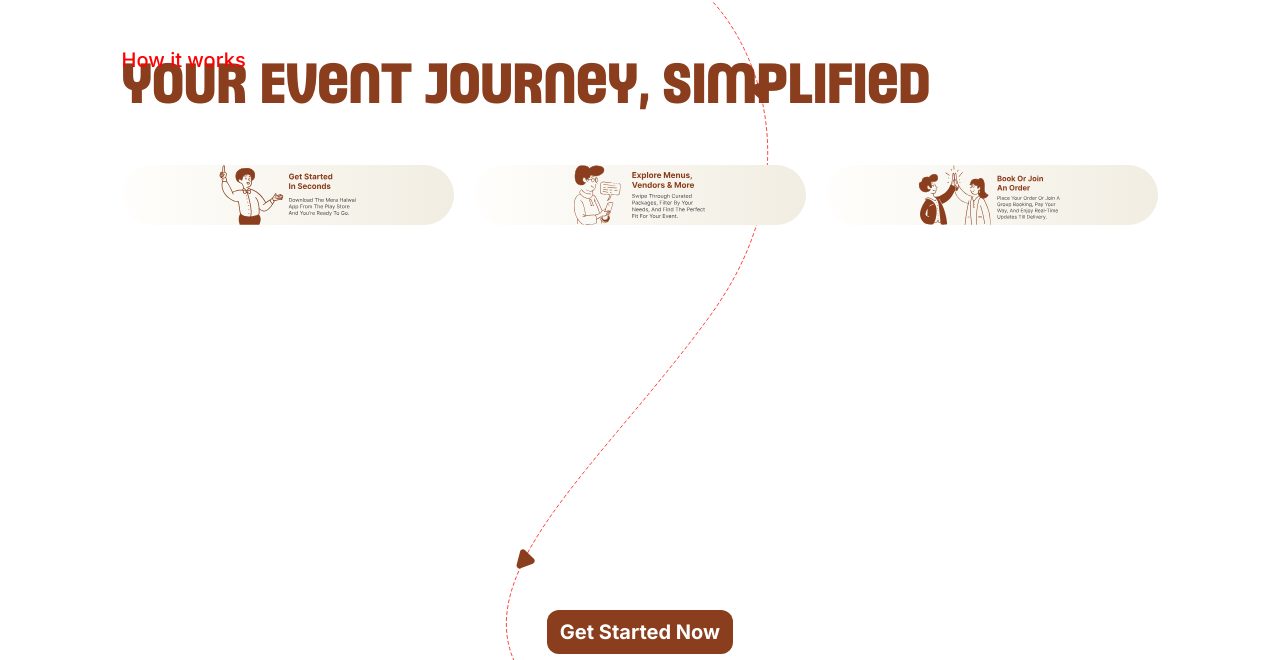
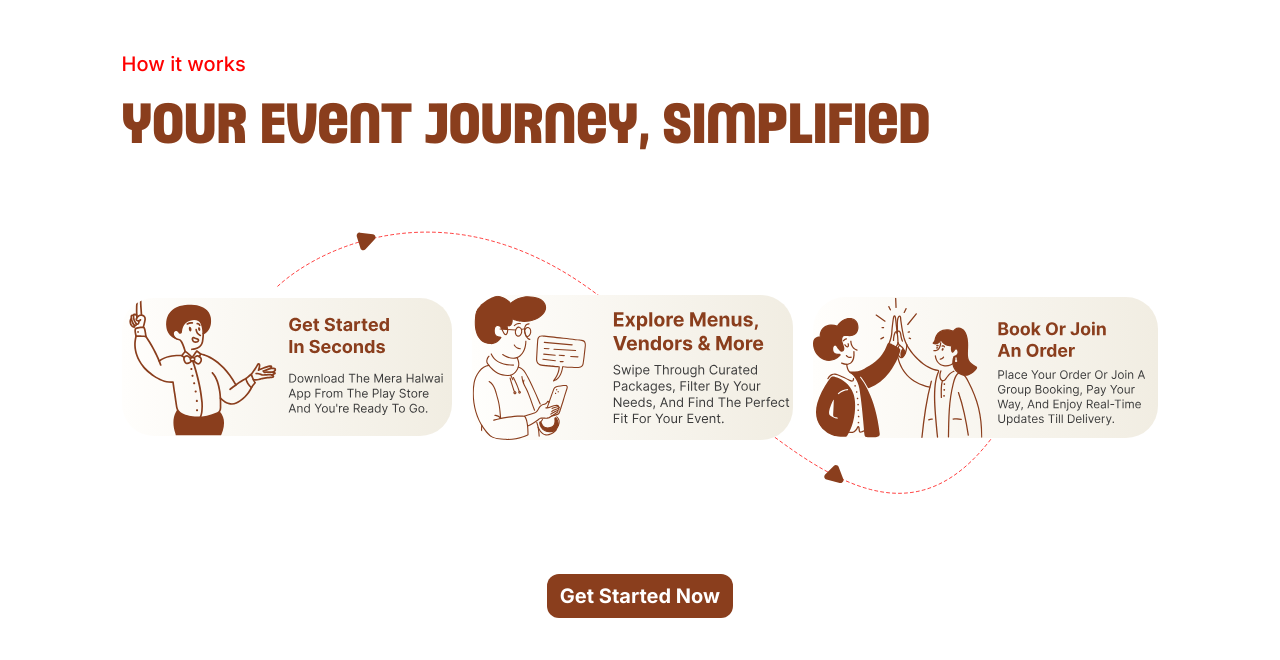
Before and after one commit to repixelxback-2/mera-halwai-final1, a Next.js app: page / in a window 1280 px wide. Shown: the part 4553-5213 px from the top of the page. Built offline with nearby package versions, Linux system fonts and the light colour scheme.

Commit message:
mobilr-8

```diff
--- a/src/components/Home5.jsx
+++ b/src/components/Home5.jsx
@@ -9,9 +9,9 @@ const Home5 = () => {
                 padding: "clamp(1rem,5vw,200rem)"
             }}
         >
-            <div className="flex flex-col  items-center w-[90%] gap-10 md:gap-0 h-full">
+            <div className="flex flex-col  items-center w-[90%] gap-10 md:gap-10 h-full">
 
-                <div className="text-[#FF0000] text-center md:text-left text-xl inter font-medium w-full translate-y-5">
+                <div className="text-[#FF0000] text-center md:text-left text-xl inter font-medium w-full translate-y-6 ">
                     How it works
                 </div>
                 <div className="text-2xl w-full sm:text-5xl leading-snug md:text-5xl pixel text-center md:text-left text-[#8A3E1D]"
@@ -20,7 +20,7 @@ const Home5 = () => {
                 </div>
 
 
-                <div className="w-full justify-center grid grid-rows-3 md:grid-cols-3 items-center gap-5 relative h-full md:h-[90%]">
+                <div className="w-full justify-center flex flex-col md:flex-row items-center gap-5 relative h-full md:h-[90%]">
                     <div className="flex absolute w-full z-10 justify-center  h-[100%]">
 
                         <Image
@@ -28,7 +28,7 @@ const Home5 = () => {
                             alt="home3"
                             width={1000}
                             height={1000}
-                            className=' w-[100%] rotate-90 md:w-[70%]  h-full'
+                            className=' w-[100%] rotate-90 md:w-[70%] md:rotate-0 md:h-[40vh] h-full'
                         />
                     </div>
                     <Image
@@ -36,21 +36,21 @@ const Home5 = () => {
                         alt="home3"
                         width={1000}
                         height={1000}
-                        className='w-full relative z-20 bg-gradient-to-l from-[#F1EDE2] to-[#fffefc] rounded-4xl md:h-[40%]'
+                        className='w-full md:w-1/3 relative z-20 bg-gradient-to-l from-[#F1EDE2] to-[#fffefc] rounded-4xl md:h-fit'
                     />
                     <Image
                         src="/a2.svg"
                         alt="home3"
                         width={1000}
                         height={1000}
-                        className='w-full relative z-20 bg-gradient-to-l from-[#F1EDE2] to-[#fffefc] rounded-4xl md:h-[40%]'
+                        className='w-full md:w-1/3 relative z-20 bg-gradient-to-l from-[#F1EDE2] to-[#fffefc] rounded-4xl md:h-fit'
                     />
                     <Image
                         src="/a3.svg"
                         alt="home3"
                         width={1000}
                         height={1000}
-                        className='w-full relative z-20 bg-gradient-to-l from-[#F1EDE2] to-[#fffefc] rounded-4xl md:h-[40%]'
+                        className='w-full md:w-1/3 relative z-20 bg-gradient-to-l from-[#F1EDE2] to-[#fffefc] rounded-4xl md:h-fit'
                     />
                 </div>
 
```
